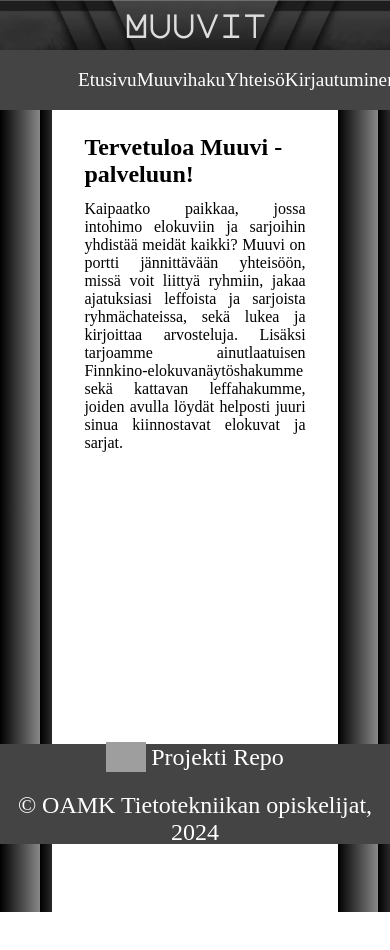
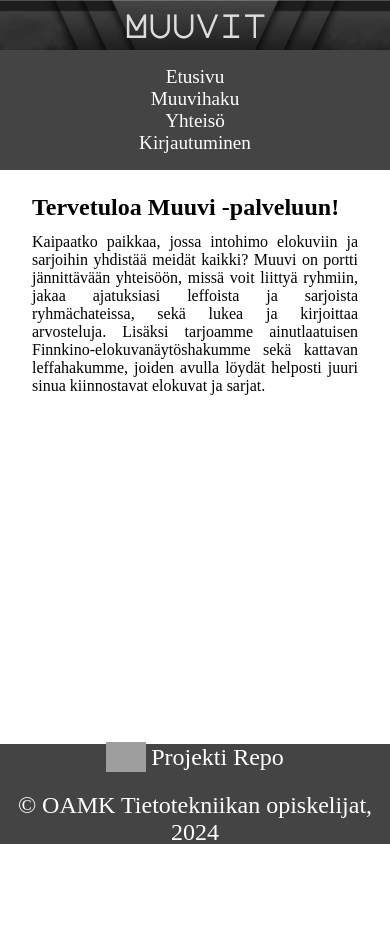
Before and after one commit to TVT23KM-1/Muuvit, a React (Vite) app in the folder front/: page / in a window 390 px wide. Shown: the top 950 px of the page. Before the commit the page ends 912 px from the top, so only its background shows below. Built offline with nearby package versions, Linux system fonts and the light colour scheme; grey boxes are pictures that could not be loaded.

Commit message:
navibaria sekä näsisältöaluetta ropattu.

```diff
--- a/front/src/App.css
+++ b/front/src/App.css
@@ -10,7 +10,7 @@
   max-width: 1200px;
   width: 100%;
   text-justify: inter-word;
-  flex-grow: 2.5;
+  margin: 0 2em;
 }
 
 
@@ -25,7 +25,6 @@
 .curtain-left {
   background: repeating-linear-gradient(90deg, rgba(0,0,0,1) 0, rgba(68,68,68,1) 20px, rgba(136,136,136,1) 40px);
   width: 100%;
-  margin-right: 2em;
   flex-shrink: 2;
   min-height: 100%;
 }
@@ -33,10 +32,18 @@
 .curtain-right {
   background: repeating-linear-gradient(90deg, rgba(0,0,0,1) 0px, rgba(68,68,68,1) 20px, rgba(136,136,136,1) 40px);
   width: 100%;
-  margin-left: 2em;
   flex-shrink: 2;
   min-height: 100%;
 }
 a:hover {
   font-weight: bold;
 }
+
+@media (max-width: 800px) {
+  .curtain-left {
+    display: none;
+  }
+  .curtain-right {
+      display: none;
+  }
+}
--- a/front/src/components/header/Navi.css
+++ b/front/src/components/header/Navi.css
@@ -7,6 +7,21 @@
    align-items: center;
 }
 
+@media (max-width: 650px) {
+    .navi {
+        flex-direction: column;
+        margin-top: 1em;
+        margin-bottom: 1em;
+    }
+    .navi li {
+        list-style: circle;
+    }
+    #colorbar {
+        height: 100%;
+        text-align: center;
+    }
+}
+
 #navi_bar {
     width: 60%;
 }
@@ -14,7 +29,7 @@
 .navi {
     display: flex;
     width: 100%;
-    justify-content: space-between;
+    justify-content: space-around;
 }
 
 .navi li {
```
